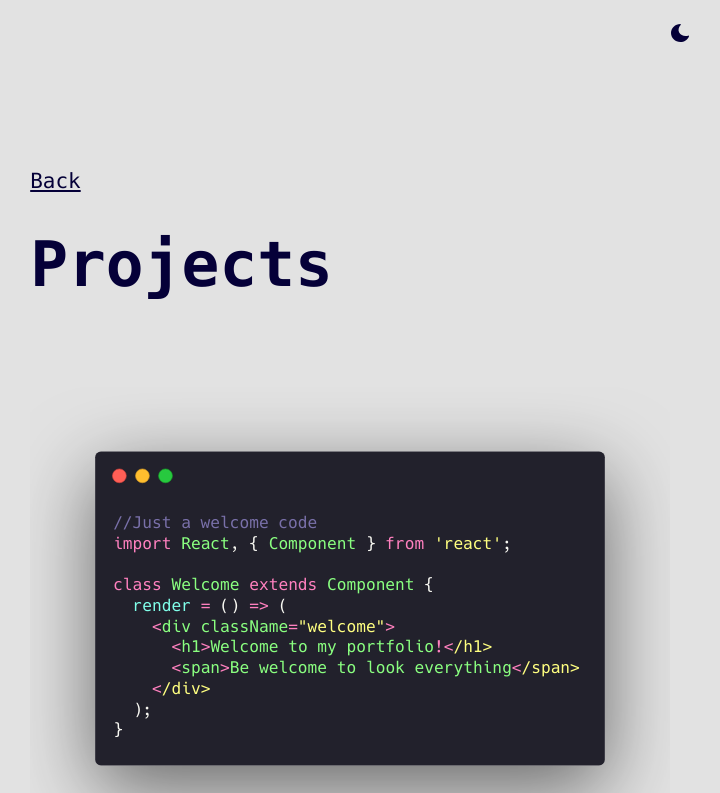
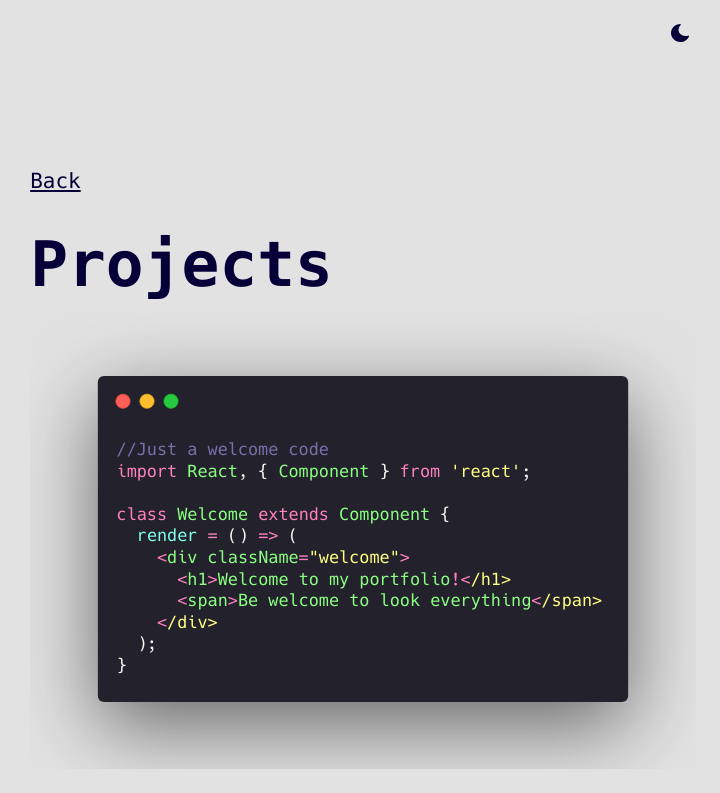
Before and after one commit to HenriPett/henr.dev, a Next.js app: page /projects in a window 1280 px wide. Shown: the top 793 px of the page, without its empty margins (277-997 px from the left). Built offline with nearby package versions, Linux system fonts and the light colour scheme.

Commit message:
fix: projects img

```diff
--- a/pages/projects.js
+++ b/pages/projects.js
@@ -22,9 +22,7 @@ const Playground = () => (
           <a className="backButton">Back</a>
         </Link>
         <h1 className="heading2Xl">Projects</h1>
-		<div className={'image-container'}>
-		<Image src="/carbon.svg" layout="fill" className={'image'}/>
-		</div>
+		<Image src="/carbon.svg" width="1110px" height="768"/>
         <p>
           Welcome to my projects page, where I try to explain
 		  everything that I do. Feel free to browse through
--- a/styles/styles.css
+++ b/styles/styles.css
@@ -3,20 +3,6 @@
 *::before {
   box-sizing: border-box;
 }
-
-.image-container {
-
-    width: 50vw;
-    height: 75vh;
-    position: relative;
-}
-.image {
-	  object-fit: contain;
-	  width: 100%;
-	  position: relative;
-	  height: 75vh;
-	}
-
 
 :root {
   --font-family: SFMono-Regular, Consolas, "Liberation Mono", Menlo, Courier,
```
